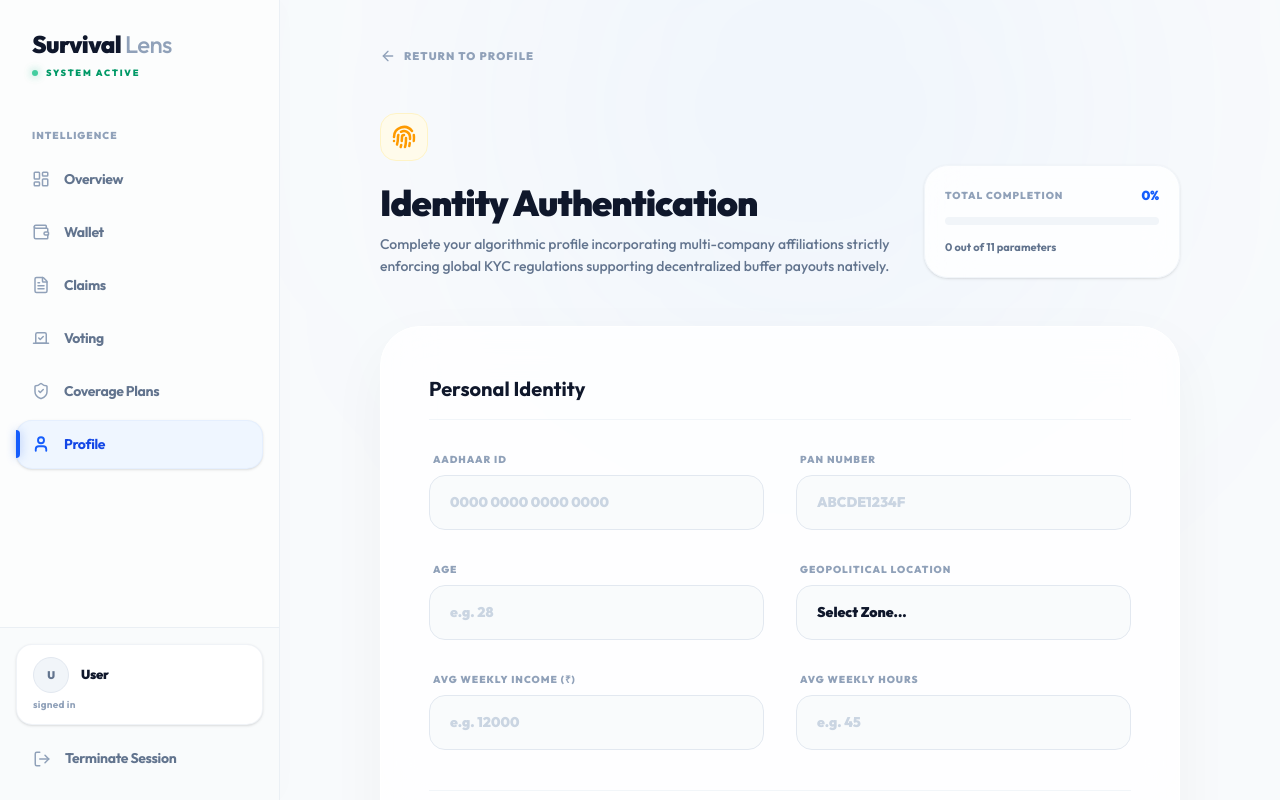
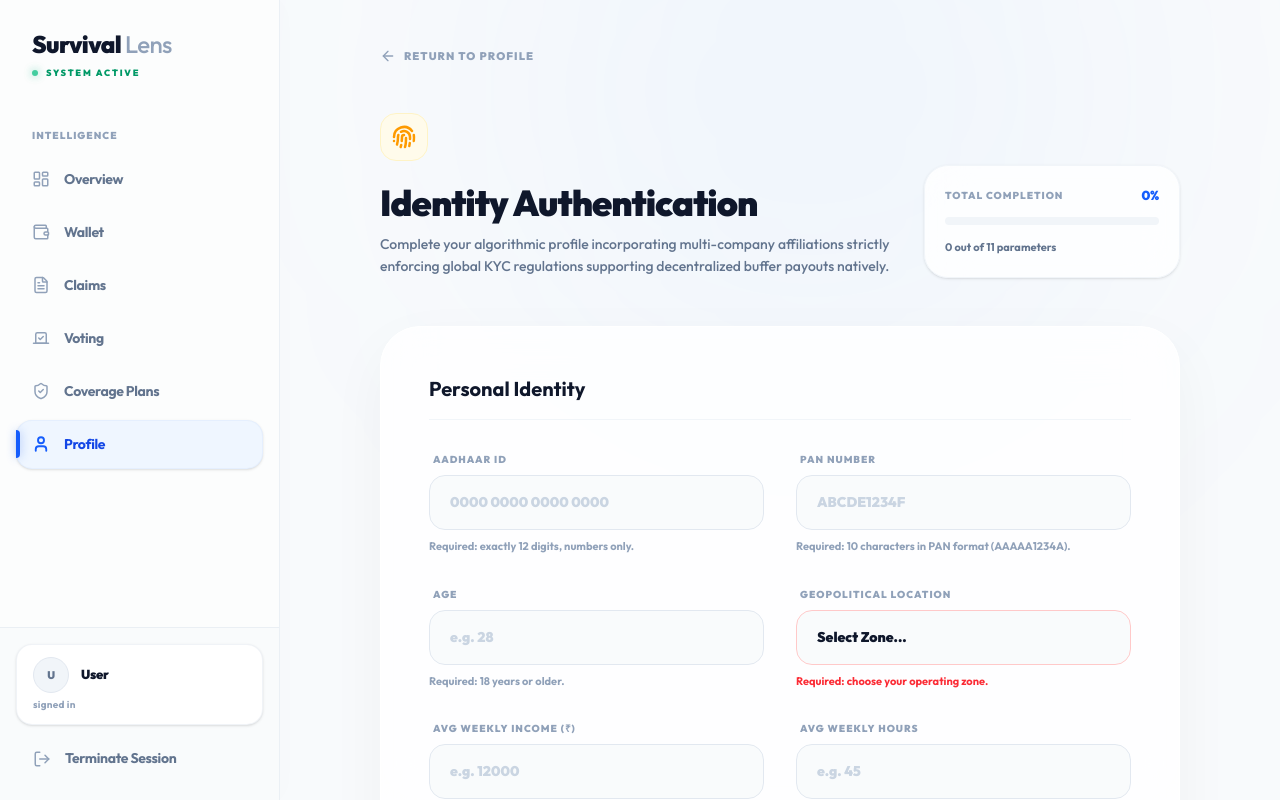
Before and after one commit to nagisheshero11/Survival_Lens, a Next.js app in the folder website/: page /dashboard/profile/kyc in a window 1280 px wide. Built offline with nearby package versions, Linux system fonts and the light colour scheme; no server answers.

Commit message:
Kyc Regi Form , Corrected

```diff
--- a/website/app/dashboard/profile/kyc/page.tsx
+++ b/website/app/dashboard/profile/kyc/page.tsx
@@ -47,6 +47,41 @@ export default function KycProcessPage() {
 
   const [companies, setCompanies] = useState<IKycCompany[]>([]);
   const [globalCategory, setGlobalCategory] = useState<string>("");
+
+  const validation = useMemo(() => {
+    const aadhaarDigits = kycData.aadhaar.replace(/\D/g, "");
+    const panValue = kycData.pan.toUpperCase().trim();
+    const ageValue = Number(kycData.age);
+    const incomeValue = Number(kycData.avgWeeklyIncome);
+    const hoursValue = Number(kycData.avgWorkingHours);
+
+    return {
+      aadhaarOk: /^\d{12}$/.test(aadhaarDigits),
+      panOk: /^[A-Z]{5}[0-9]{4}[A-Z]$/.test(panValue),
+      ageOk: Number.isInteger(ageValue) && ageValue >= 18 && ageValue <= 99,
+      locationOk: Boolean(kycData.location),
+      incomeOk: Number.isFinite(incomeValue) && incomeValue > 0,
+      hoursOk: Number.isFinite(hoursValue) && hoursValue > 0 && hoursValue <= 99,
+      categoryOk: Boolean(globalCategory),
+      photoOk: Boolean(kycData.photo),
+      companyOk: companies.some((c) => Boolean(c.company.trim())),
+      partnerOk: companies.some((c) => c.partnerId.trim().length >= 4),
+      screenshotOk: companies.some((c) => Boolean(c.dashboardScreenshot)),
+    };
+  }, [kycData, companies, globalCategory]);
+
+  const isBasicKycReady =
+    validation.aadhaarOk &&
+    validation.panOk &&
+    validation.ageOk &&
+    validation.locationOk &&
+    validation.incomeOk &&
+    validation.hoursOk &&
+    validation.categoryOk &&
+    validation.photoOk &&
+    validation.companyOk &&
+    validation.partnerOk &&
+    validation.screenshotOk;
 
   // Seamless Load Tracking locally connecting explicitly against GET /api/kyc
   useEffect(() => {
@@ -153,7 +188,7 @@ export default function KycProcessPage() {
   // Unified save handler parsing local vs. remote arrays seamlessly
   const handleSaveKyc = async (e: React.FormEvent) => {
     e.preventDefault();
-    const newStatus = completionProps.percentage === 100 ? "pending" : "partial";
+    const newStatus = isBasicKycReady ? "pending" : "partial";
 
     // Explicitly formatting pure array excluding _id and verified
     const formattedCompanies = companies
@@ -194,7 +229,17 @@ export default function KycProcessPage() {
   };
 
   const handleChange = (field: string, value: string) => {
-    setKycData(prev => ({ ...prev, [field]: value }));
+    let nextValue = value;
+
+    if (field === "aadhaar" || field === "age" || field === "avgWeeklyIncome" || field === "avgWorkingHours") {
+      nextValue = value.replace(/\D/g, "");
+    }
+
+    if (field === "pan") {
+      nextValue = value.toUpperCase().replace(/[^A-Z0-9]/g, "");
+    }
+
+    setKycData(prev => ({ ...prev, [field]: nextValue }));
   };
 
   const handleGlobalCategoryChange = (value: string) => {
@@ -205,7 +250,7 @@ export default function KycProcessPage() {
   const updateCompany = (id: string, field: keyof IKycCompany, value: string) => {
     setCompanies(prev => prev.map(c => {
       if (c.id === id) {
-        return { ...c, [field]: value };
+        return { ...c, [field]: field === "partnerId" ? value.toUpperCase() : value };
       }
       return c;
     }));
@@ -293,48 +338,55 @@ export default function KycProcessPage() {
           <div className="grid grid-cols-1 md:grid-cols-2 gap-x-8 gap-y-8">
             <div>
               <label className="block text-[10px] font-black text-slate-400 uppercase tracking-widest mb-2 ml-1">Aadhaar ID</label>
-              <input type="text" value={kycData.aadhaar} onChange={e => handleChange('aadhaar', e.target.value)} placeholder="0000 0000 0000 0000" className="w-full px-5 py-4 bg-slate-50/80 border border-slate-200 focus:bg-white focus:border-blue-500 focus:ring-4 focus:ring-blue-500/10 rounded-2xl text-[14px] font-black text-slate-900 placeholder-slate-300 transition-all outline-none" />
+              <input type="text" value={kycData.aadhaar} onChange={e => handleChange('aadhaar', e.target.value)} maxLength={12} inputMode="numeric" placeholder="0000 0000 0000 0000" className={`w-full px-5 py-4 bg-slate-50/80 border focus:bg-white focus:ring-4 rounded-2xl text-[14px] font-black text-slate-900 placeholder-slate-300 transition-all outline-none ${validation.aadhaarOk || !kycData.aadhaar ? 'border-slate-200 focus:border-blue-500 focus:ring-blue-500/10' : 'border-red-200 focus:border-red-500 focus:ring-red-500/10'}`} />
+              <p className={`mt-2 text-[11px] font-bold ${validation.aadhaarOk || !kycData.aadhaar ? 'text-slate-400' : 'text-red-500'}`}>Required: exactly 12 digits, numbers only.</p>
             </div>
 
             <div>
               <label className="block text-[10px] font-black text-slate-400 uppercase tracking-widest mb-2 ml-1">PAN Number</label>
-              <input type="text" value={kycData.pan} onChange={e => handleChange('pan', e.target.value)} placeholder="ABCDE1234F" className="w-full px-5 py-4 bg-slate-50/80 border border-slate-200 focus:bg-white focus:border-blue-500 focus:ring-4 focus:ring-blue-500/10 rounded-2xl text-[14px] font-black text-slate-900 placeholder-slate-300 transition-all outline-none uppercase" />
+              <input type="text" value={kycData.pan} onChange={e => handleChange('pan', e.target.value)} maxLength={10} placeholder="ABCDE1234F" className={`w-full px-5 py-4 bg-slate-50/80 border focus:bg-white focus:ring-4 rounded-2xl text-[14px] font-black text-slate-900 placeholder-slate-300 transition-all outline-none uppercase ${validation.panOk || !kycData.pan ? 'border-slate-200 focus:border-blue-500 focus:ring-blue-500/10' : 'border-red-200 focus:border-red-500 focus:ring-red-500/10'}`} />
+              <p className={`mt-2 text-[11px] font-bold ${validation.panOk || !kycData.pan ? 'text-slate-400' : 'text-red-500'}`}>Required: 10 characters in PAN format (AAAAA1234A).</p>
             </div>
 
             <div>
               <label className="block text-[10px] font-black text-slate-400 uppercase tracking-widest mb-2 ml-1">Age</label>
-              <input type="number" value={kycData.age} onChange={e => handleChange('age', e.target.value)} placeholder="e.g. 28" className="w-full px-5 py-4 bg-slate-50/80 border border-slate-200 focus:bg-white focus:border-blue-500 focus:ring-4 focus:ring-blue-500/10 rounded-2xl text-[14px] font-black text-slate-900 placeholder-slate-300 transition-all outline-none" />
+              <input type="number" min={18} max={99} value={kycData.age} onChange={e => handleChange('age', e.target.value)} placeholder="e.g. 28" className={`w-full px-5 py-4 bg-slate-50/80 border focus:bg-white focus:ring-4 rounded-2xl text-[14px] font-black text-slate-900 placeholder-slate-300 transition-all outline-none ${validation.ageOk || !kycData.age ? 'border-slate-200 focus:border-blue-500 focus:ring-blue-500/10' : 'border-red-200 focus:border-red-500 focus:ring-red-500/10'}`} />
+              <p className={`mt-2 text-[11px] font-bold ${validation.ageOk || !kycData.age ? 'text-slate-400' : 'text-red-500'}`}>Required: 18 years or older.</p>
             </div>
 
             <div>
               <label className="block text-[10px] font-black text-slate-400 uppercase tracking-widest mb-2 ml-1">Geopolitical Location</label>
-              <select value={kycData.location} onChange={e => handleChange('location', e.target.value)} className="w-full px-5 py-4 bg-slate-50/80 border border-slate-200 focus:bg-white focus:border-blue-500 focus:ring-4 focus:ring-blue-500/10 rounded-2xl text-[14px] font-black text-slate-900 transition-all outline-none appearance-none">
+              <select value={kycData.location} onChange={e => handleChange('location', e.target.value)} className={`w-full px-5 py-4 bg-slate-50/80 border focus:bg-white focus:ring-4 rounded-2xl text-[14px] font-black text-slate-900 transition-all outline-none appearance-none ${validation.locationOk ? 'border-slate-200 focus:border-blue-500 focus:ring-blue-500/10' : 'border-red-200 focus:border-red-500 focus:ring-red-500/10'}`}>
                 <option value="">Select Zone...</option>
                 <option value="Metropolitan">Metropolitan</option>
                 <option value="Urban">Urban</option>
                 <option value="Semi-Urban">Semi-Urban</option>
                 <option value="Rural">Rural</option>
               </select>
+              <p className={`mt-2 text-[11px] font-bold ${validation.locationOk ? 'text-slate-400' : 'text-red-500'}`}>Required: choose your operating zone.</p>
             </div>
 
             <div>
               <label className="block text-[10px] font-black text-slate-400 uppercase tracking-widest mb-2 ml-1">Avg Weekly Income (₹)</label>
-              <input type="number" value={kycData.avgWeeklyIncome} onChange={e => handleChange('avgWeeklyIncome', e.target.value)} placeholder="e.g. 12000" className="w-full px-5 py-4 bg-slate-50/80 border border-slate-200 focus:bg-white focus:border-blue-500 focus:ring-4 focus:ring-blue-500/10 rounded-2xl text-[14px] font-black text-slate-900 placeholder-slate-300 transition-all outline-none" />
+              <input type="number" min={1} value={kycData.avgWeeklyIncome} onChange={e => handleChange('avgWeeklyIncome', e.target.value)} placeholder="e.g. 12000" className={`w-full px-5 py-4 bg-slate-50/80 border focus:bg-white focus:ring-4 rounded-2xl text-[14px] font-black text-slate-900 placeholder-slate-300 transition-all outline-none ${validation.incomeOk || !kycData.avgWeeklyIncome ? 'border-slate-200 focus:border-blue-500 focus:ring-blue-500/10' : 'border-red-200 focus:border-red-500 focus:ring-red-500/10'}`} />
+              <p className={`mt-2 text-[11px] font-bold ${validation.incomeOk || !kycData.avgWeeklyIncome ? 'text-slate-400' : 'text-red-500'}`}>Required: enter a positive weekly amount.</p>
             </div>
 
             <div>
               <label className="block text-[10px] font-black text-slate-400 uppercase tracking-widest mb-2 ml-1">Avg Weekly Hours</label>
-              <input type="number" value={kycData.avgWorkingHours} onChange={e => handleChange('avgWorkingHours', e.target.value)} placeholder="e.g. 45" className="w-full px-5 py-4 bg-slate-50/80 border border-slate-200 focus:bg-white focus:border-blue-500 focus:ring-4 focus:ring-blue-500/10 rounded-2xl text-[14px] font-black text-slate-900 placeholder-slate-300 transition-all outline-none" />
+              <input type="number" min={1} max={99} value={kycData.avgWorkingHours} onChange={e => handleChange('avgWorkingHours', e.target.value)} placeholder="e.g. 45" className={`w-full px-5 py-4 bg-slate-50/80 border focus:bg-white focus:ring-4 rounded-2xl text-[14px] font-black text-slate-900 placeholder-slate-300 transition-all outline-none ${validation.hoursOk || !kycData.avgWorkingHours ? 'border-slate-200 focus:border-blue-500 focus:ring-blue-500/10' : 'border-red-200 focus:border-red-500 focus:ring-red-500/10'}`} />
+              <p className={`mt-2 text-[11px] font-bold ${validation.hoursOk || !kycData.avgWorkingHours ? 'text-slate-400' : 'text-red-500'}`}>Required: enter weekly working hours greater than 0.</p>
             </div>
 
             <div className="md:col-span-2 border-t border-slate-100 pt-8 mt-2">
               <label className="block text-[10px] font-black text-slate-400 uppercase tracking-widest mb-2 ml-1">Platform Category</label>
-              <select value={globalCategory} onChange={e => handleGlobalCategoryChange(e.target.value)} className="w-full px-5 py-4 bg-slate-50/80 border border-slate-200 focus:bg-white focus:border-blue-500 focus:ring-4 focus:ring-blue-500/10 rounded-2xl text-[14px] font-black text-slate-900 transition-all outline-none appearance-none">
+              <select value={globalCategory} onChange={e => handleGlobalCategoryChange(e.target.value)} className={`w-full px-5 py-4 bg-slate-50/80 border focus:bg-white focus:ring-4 rounded-2xl text-[14px] font-black text-slate-900 transition-all outline-none appearance-none ${validation.categoryOk ? 'border-slate-200 focus:border-blue-500 focus:ring-blue-500/10' : 'border-red-200 focus:border-red-500 focus:ring-red-500/10'}`}>
                 <option value="">Select Strategy Sector...</option>
                 {ALLOWED_CATEGORIES.map(cat => (
                   <option key={cat} value={cat}>{cat}</option>
                 ))}
               </select>
+              <p className={`mt-2 text-[11px] font-bold ${validation.categoryOk ? 'text-slate-400' : 'text-red-500'}`}>Required: choose one platform strategy sector.</p>
             </div>
 
             <div className="md:col-span-2 border-t border-slate-100 pt-8 mt-2">
@@ -342,6 +394,7 @@ export default function KycProcessPage() {
                <button type="button" onClick={() => handleGlobalMockUpload('photo')} className={`w-full flex items-center justify-center gap-2 py-6 rounded-2xl border-2 border-dashed transition-all font-black tracking-tight ${kycData.photo ? "border-emerald-500 bg-emerald-50/50 text-emerald-600 shadow-[0_0_20px_rgba(16,185,129,0.1)]" : "border-slate-300 bg-slate-50/50 text-slate-400 hover:border-blue-400 hover:bg-blue-50 hover:text-blue-600"}`}>
                  {kycData.photo ? <><CheckCircle2 size={18} /> Photographic ID Secured</> : <><UploadCloud size={18} /> Upload Authentic Photo</>}
                </button>
+              <p className={`mt-2 text-[11px] font-bold ${validation.photoOk ? 'text-slate-400' : 'text-red-500'}`}>Required: photo evidence must be attached.</p>
             </div>
           </div>
         </div>
@@ -390,11 +443,13 @@ export default function KycProcessPage() {
                          <option key={cName} value={cName}>{cName}</option>
                       ))}
                     </select>
+                    <p className={`mt-2 text-[11px] font-bold ${company.company ? 'text-slate-400' : 'text-red-500'}`}>Required: choose one company after selecting a category.</p>
                   </div>
 
                   <div className="md:col-span-2">
                     <label className="block text-[10px] font-black text-slate-400 uppercase tracking-widest mb-2 ml-1">Partner / Driver ID Configuration</label>
-                    <input type="text" value={company.partnerId} onChange={e => updateCompany(company.id, 'partnerId', e.target.value)} placeholder="e.g. DRIVER-9921" className="w-full px-5 py-4 bg-slate-50/80 border border-slate-200 focus:bg-white focus:border-blue-500 focus:ring-4 focus:ring-blue-500/10 rounded-2xl text-[14px] font-black text-slate-900 placeholder-slate-300 transition-all outline-none" />
+                    <input type="text" value={company.partnerId} onChange={e => updateCompany(company.id, 'partnerId', e.target.value)} placeholder="e.g. DRIVER-9921" className={`w-full px-5 py-4 bg-slate-50/80 border focus:bg-white focus:ring-4 rounded-2xl text-[14px] font-black text-slate-900 placeholder-slate-300 transition-all outline-none ${company.partnerId.trim().length >= 4 ? 'border-slate-200 focus:border-blue-500 focus:ring-blue-500/10' : 'border-red-200 focus:border-red-500 focus:ring-red-500/10'}`} />
+                    <p className={`mt-2 text-[11px] font-bold ${company.partnerId.trim().length >= 4 ? 'text-slate-400' : 'text-red-500'}`}>Required: minimum 4 characters for partner/driver ID.</p>
                   </div>
 
                   <div className="md:col-span-2 pt-2">
@@ -402,6 +457,7 @@ export default function KycProcessPage() {
                      <button type="button" onClick={() => handleCompanyMockUpload(company.id)} className={`w-full flex items-center justify-center gap-2 py-6 rounded-2xl border-2 border-dashed transition-all font-black tracking-tight ${company.dashboardScreenshot ? "border-emerald-500 bg-emerald-50/50 text-emerald-600 shadow-[0_0_20px_rgba(16,185,129,0.1)]" : "border-slate-300 bg-slate-50/50 text-slate-400 hover:border-blue-400 hover:bg-blue-50 hover:text-blue-600"}`}>
                        {company.dashboardScreenshot ? <><CheckCircle2 size={18} /> Earnings Screenshot Secured</> : <><UploadCloud size={18} /> Upload Authentic Gig History Proof</>}
                      </button>
+                    <p className={`mt-2 text-[11px] font-bold ${company.dashboardScreenshot ? 'text-slate-400' : 'text-red-500'}`}>Required: attach dashboard evidence for this company.</p>
                   </div>
                 </div>
               </motion.div>
@@ -416,11 +472,15 @@ export default function KycProcessPage() {
            </p>
 
            <button
-              disabled={(!completionProps.percentage || isNaN(completionProps.percentage)) && false }
+              disabled={!isBasicKycReady || isLoading}
               type="submit"
-              className="w-full md:w-auto bg-slate-900 hover:bg-black text-white px-10 font-black py-4 rounded-2xl shadow-xl shadow-slate-900/10 hover:-translate-y-0.5 transition-all text-sm group flex items-center justify-center gap-2"
+              className={`w-full md:w-auto px-10 font-black py-4 rounded-2xl shadow-xl shadow-slate-900/10 transition-all text-sm group flex items-center justify-center gap-2 ${
+                isBasicKycReady && !isLoading
+                  ? 'bg-slate-900 hover:bg-black text-white hover:-translate-y-0.5'
+                  : 'bg-slate-300 text-slate-500 cursor-not-allowed'
+              }`}
             >
-            {completionProps.percentage === 100 ? "Submit Complete Multisig Authentication" : "Save Partial Configurations Securely"}
+            {isBasicKycReady ? "Submit Complete Multisig Authentication" : "Complete All Required Fields"}
             <ArrowRight size={16} className="group-hover:translate-x-1 transition-transform" />
           </button>
         </div>
```
